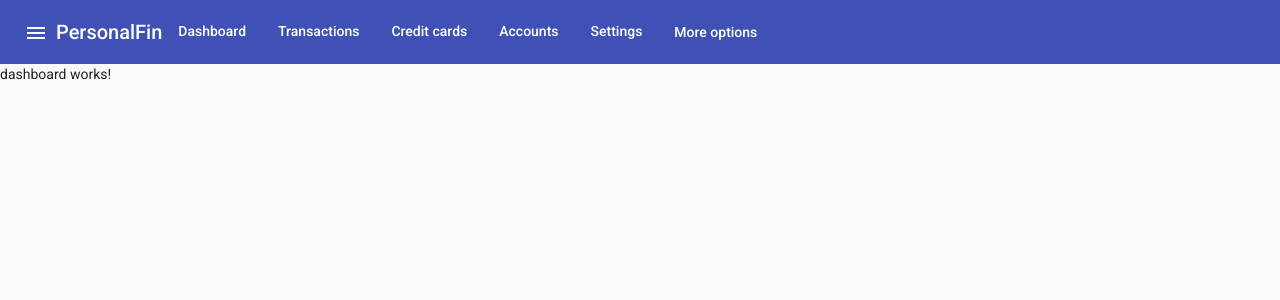
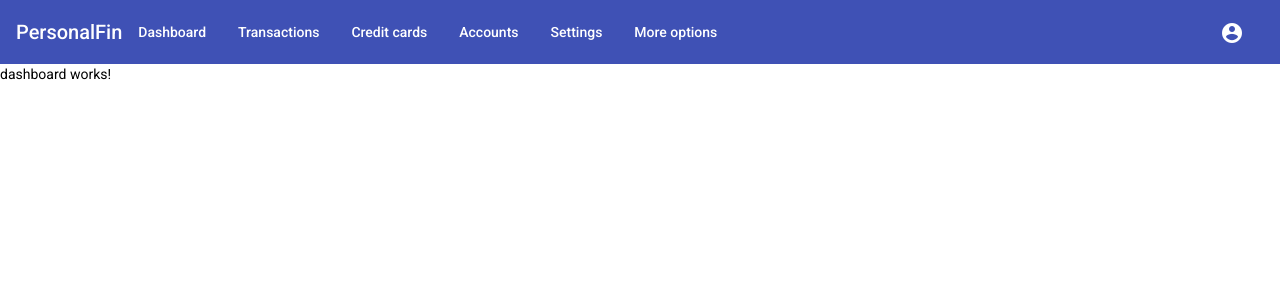
Before and after one commit to christiandmelo/PersonalFin-App, an Angular app: page /home in a window 1280 px wide. Shown: the top 300 px of the page. Built offline with nearby package versions, Linux system fonts and the light colour scheme.

Commit message:
#7 - Header in a component

```diff
--- a/src/app/auth/user/user.ts
+++ b/src/app/auth/user/user.ts
@@ -1,5 +1,3 @@
 export interface User {
-  id?: number;
-  name?: string;
-  email?: string;
+  username?: string;
 }
--- /dev/null
+++ b/src/app/components/header/header.component.css
@@ -0,0 +1,3 @@
+.spacer-left-rigth {
+  flex: 1 1 auto;
+}
--- /dev/null
+++ b/src/app/components/header/header.component.html
@@ -0,0 +1,30 @@
+<mat-toolbar color="primary">
+  <mat-toolbar-row>
+    <span>PersonalFin</span>
+    <a mat-button [routerLink]="'/accounts'"> Dashboard </a>
+    <a mat-button [routerLink]="'/transactions'"> Transactions </a>
+    <a mat-button [routerLink]="'/credit-cards'"> Credit cards </a>
+    <a mat-button [routerLink]="'/accounts'"> Accounts </a>
+    <a mat-button [routerLink]="'/settings'"> Settings </a>
+    <button mat-button [matMenuTriggerFor]="menu">
+      <span>More options</span>
+    </button>
+    <mat-menu #menu="matMenu">
+      <a mat-menu-item [routerLink]="'/categories'" >
+        <mat-icon>dialpad</mat-icon>
+        <span> Categories </span>
+      </a>
+    </mat-menu>
+    <span class="spacer-left-rigth"></span>
+    <button mat-button [matMenuTriggerFor]="menuUser" *ngIf="user$ | async as user">
+      <mat-icon>account_circle</mat-icon>
+      <span> {{ user.username }} </span>
+    </button>
+    <mat-menu #menuUser="matMenu">
+      <a mat-menu-item (click)="logout()" >
+        <mat-icon>input</mat-icon>
+        <span> Logout </span>
+      </a>
+    </mat-menu>
+  </mat-toolbar-row>
+</mat-toolbar>
--- /dev/null
+++ b/src/app/components/header/header.component.ts
@@ -0,0 +1,23 @@
+import { Component } from '@angular/core';
+import { Router } from '@angular/router';
+import { UserService } from 'src/app/auth/user/user.service';
+
+@Component({
+  selector: 'app-header',
+  templateUrl: 'header.component.html',
+  styleUrls: ['./header.component.css']
+})
+export class HeaderComponent {
+
+  user$ = this.userService.getUser();
+
+  constructor(
+    private userService: UserService,
+    private router: Router
+    ) { }
+
+  logout(){
+    this.userService.logout();
+    this.router.navigate(['auth/login']);
+  }
+}
--- a/src/app/home/home.component.html
+++ b/src/app/home/home.component.html
@@ -1,46 +1,3 @@
-<mat-toolbar color="primary">
-  <mat-toolbar-row>
-    <button mat-icon-button>
-      <mat-icon (click)="sidenav.toggle()">menu</mat-icon>
-    </button>
-    <h1>PersonalFin</h1>
-    <span class="menu-spacer"></span>
-    <div>
-      <a mat-button [routerLink]="'/accounts'"> Dashboard </a>
-      <a mat-button [routerLink]="'/transactions'"> Transactions </a>
-      <a mat-button [routerLink]="'/credit-cards'"> Credit cards </a>
-      <a mat-button [routerLink]="'/accounts'"> Accounts </a>
-      <a mat-button [routerLink]="'/settings'"> Settings </a>
-      <button mat-button [matMenuTriggerFor]="menu">
-        <span>More options</span>
-      </button>
-      <mat-menu #menu="matMenu">
-        <a mat-menu-item [routerLink]="'/categories'" >
-          <mat-icon>dialpad</mat-icon>
-          <span> Categories </span>
-        </a>
-      </mat-menu>
-    </div>
-  </mat-toolbar-row>
-</mat-toolbar>
+<app-header></app-header>
 
-<mat-sidenav-container>
-  <mat-sidenav #sidenav>
-    <mat-nav-list>
-
-      <a mat-list-item [routerLink]="'/accounts'"> <mat-icon>dialpad</mat-icon> Accounts </a>
-      <a mat-list-item [routerLink]="'/create-account'"> Create Account </a>
-      <a mat-list-item [routerLink]="'/contacts'"> Contacts </a>
-      <a mat-list-item [routerLink]="'/create-contact'"> Create Contact </a>
-      <a mat-list-item [routerLink]="'/activities'"> Activities </a>
-      <a mat-list-item [routerLink]="'/create-activity'"> Create Activity </a>
-      <a mat-list-item (click)="sidenav.toggle()" mat-list-item>Close</a>
-
-    </mat-nav-list>
-  </mat-sidenav>
-  <mat-sidenav-content>
-    <div style="height: 88vh;">
-      <router-outlet></router-outlet>
-    </div>
-  </mat-sidenav-content>
-</mat-sidenav-container>
+<router-outlet></router-outlet>
```
Also changed, not shown: src/app/components/header/header.module.ts (added, +27 -0 lines), src/app/home/home.module.ts (+2 -12 lines), 1 other file (tests, documents, lock files or other folders).
